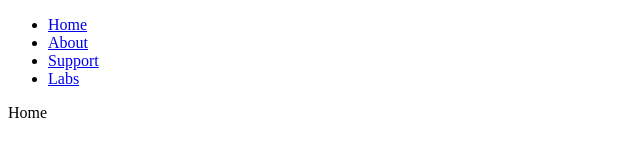
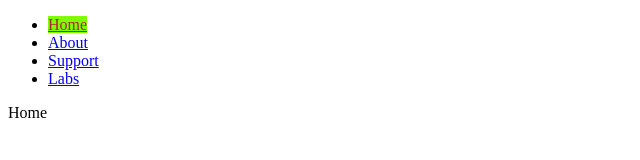
Before and after one commit to Prachi24599/router-app, a React (Create React App) app: page / in a window 1280 px wide. Shown: the top 160 px of the page, without its empty margins (0-640 px from the left). Built offline with nearby package versions, Linux system fonts and the light colour scheme.

Commit message:
using NavLink for redirect which adds active class

```diff
--- a/src/App.js
+++ b/src/App.js
@@ -1,5 +1,5 @@
 import "./App.css";
-import { Link, Route, Routes } from "react-router-dom";
+import { NavLink, Route, Routes } from "react-router-dom";
 import Home from "./components/Home";
 import Support from "./components/Support";
 import About from "./components/About";
@@ -11,16 +11,16 @@
       <nav>
         <ul>
           <li>
-            <Link to="/">Home</Link>
+            <NavLink to="/">Home</NavLink>
           </li>
           <li>
-            <Link to="/about">About</Link>
+            <NavLink to="/about">About</NavLink>
           </li>
           <li>
-            <Link to="/support">Support</Link>
+            <NavLink to="/support">Support</NavLink>
           </li>
           <li>
-            <Link to="/labs">Labs</Link>
+            <NavLink to="/labs">Labs</NavLink>
           </li>
         </ul>
       </nav>
--- a/src/index.css
+++ b/src/index.css
@@ -0,0 +1,4 @@
+.active {
+  background-color: chartreuse;
+  color: brown;
+}
```
